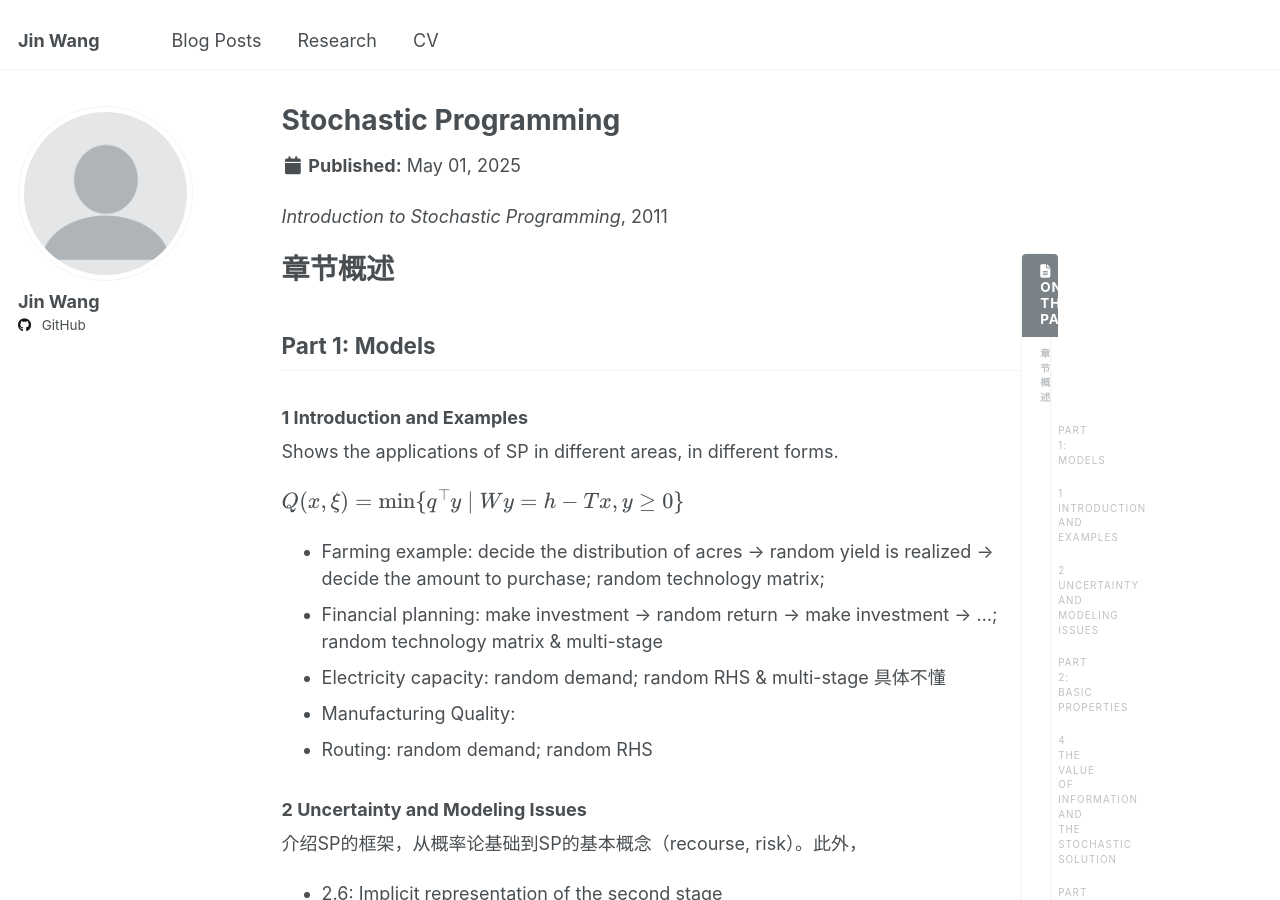
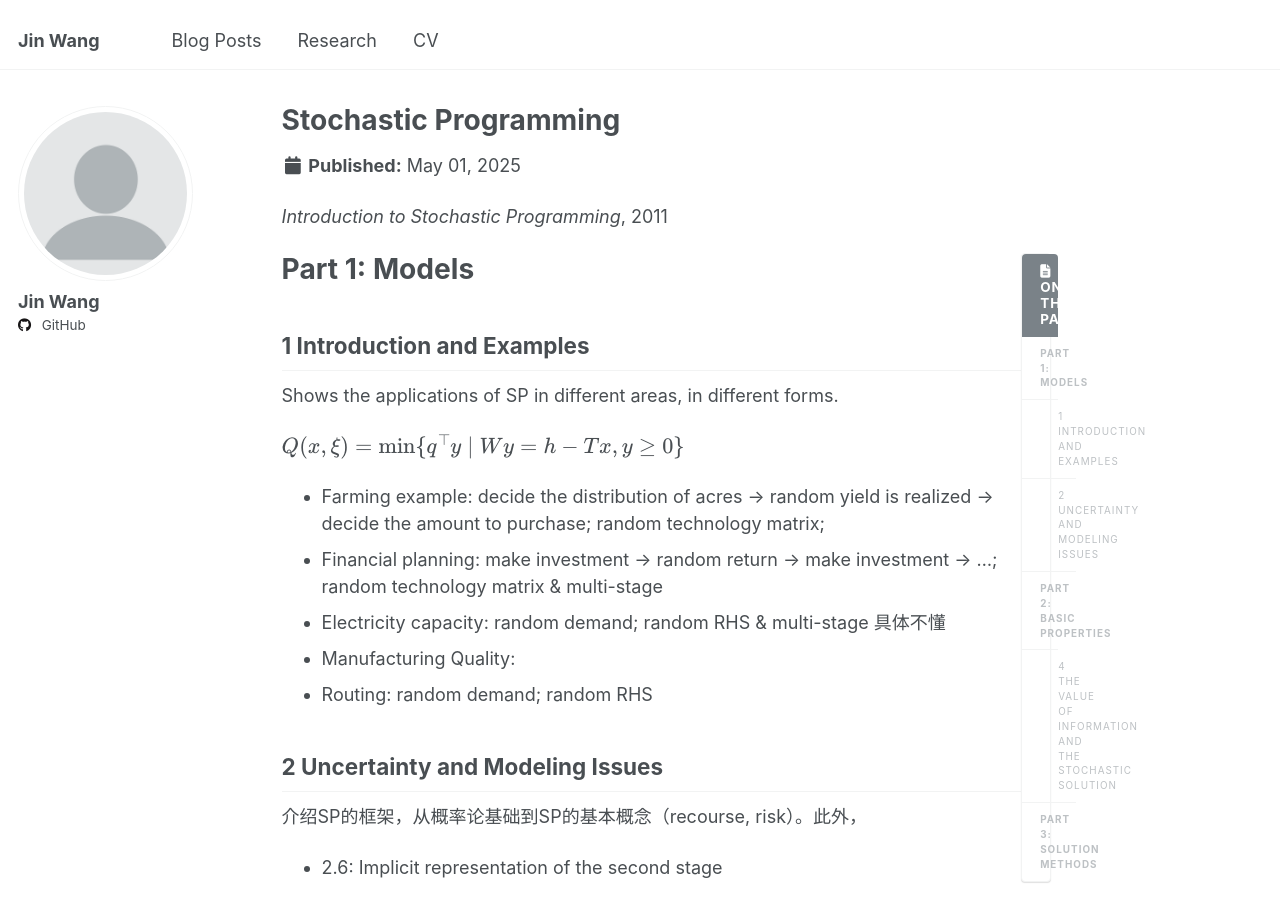
Before and after one commit to JiinnW/JiinnW, a Jekyll site: the page built from _posts/2025-05-01-blog-post-1.md, in a window 1280 px wide and 900 px high. Built offline with Jekyll 4.4.1, drawn with Linux system fonts in a browser that asks for light colours.

Commit message:
Update 2025-05-01-blog-post-1.md

```diff
--- a/_posts/2025-05-01-blog-post-1.md
+++ b/_posts/2025-05-01-blog-post-1.md
@@ -8,11 +8,10 @@ tags:
 
 {% include toc %}
 
-# 章节概述
 
-## Part 1: Models
+# Part 1: Models
 
-### 1 Introduction and Examples
+## 1 Introduction and Examples
 
 Shows the applications of SP in different areas, in different forms.
 
@@ -26,12 +25,12 @@ Shows the applications of SP in different areas, in different forms.
 
 
 
-### 2 Uncertainty and Modeling Issues
+## 2 Uncertainty and Modeling Issues
 
 介绍SP的框架，从概率论基础到SP的基本概念（recourse, risk）。此外，
 - 2.6: Implicit representation of the second stage
 
-## Part 2: Basic Properties
+# Part 2: Basic Properties
 
 ## 4 The Value of Information and the Stochastic Solution
 
@@ -42,7 +41,7 @@ Quantities of interest:
 - EVPI (expected value of perfect information) = RP - WS
 - VSS (value of stochastic solution) = EEV - RP
 
-## Part 3: Solution Methods
+# Part 3: Solution Methods
 
 Solving methods:
 - L-shaped method: 2-stage problems
```
